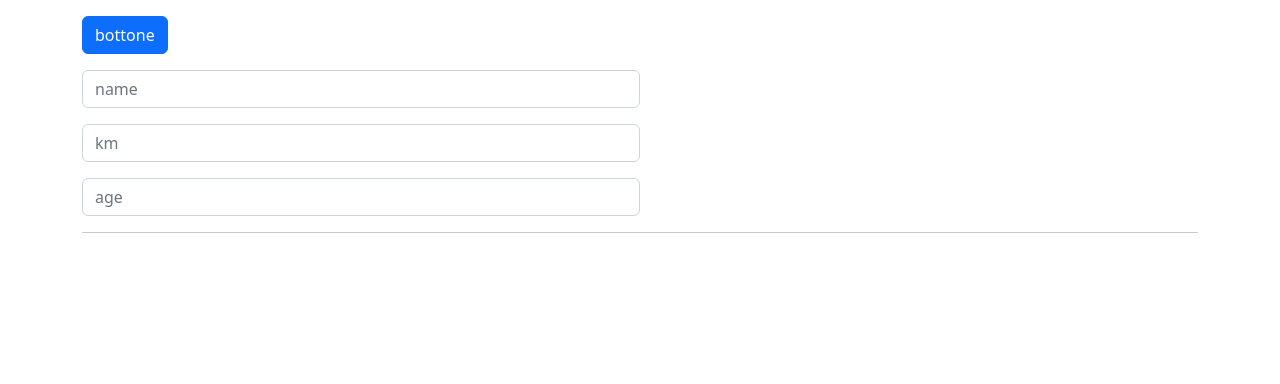
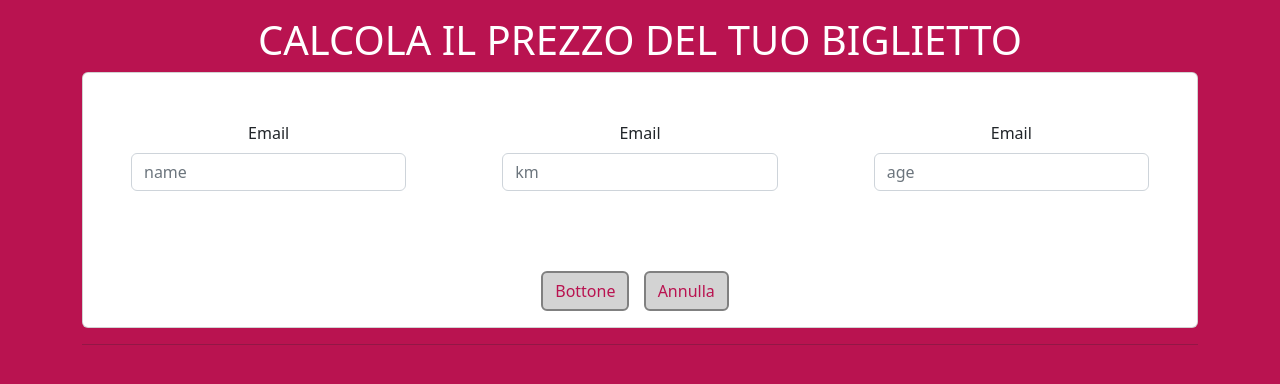
Before and after one commit to JordiMasci/js-biglietto-treno-form, a plain HTML site: page index.html in a window 1280 px wide. Drawn offline with nearby package versions, Linux system fonts and the light colour scheme.

Commit message:
feat: start css

```diff
--- a/Javascript/main.js
+++ b/Javascript/main.js
@@ -31,16 +31,17 @@ buttonSend.addEventListener('click', function(){
     namePerson.innerHTML = userName.value
 
     // Prezzo finale
-    let priceTotalKm = parseInt(userKm.value) * priceKm
+    let totalPrice = parseInt(userKm.value) * priceKm
 
     // Sconto
     if (parseInt(userAge.value) < 18){
-        let priceTotalKm = parseInt(userKm.value) * priceKm * 0.2
-        finalText.innerHTML = priceTotalKm
+        let discountKm = parseInt(userKm.value) * priceKm * 0.2
+        console.log(discountKm)
+        totalPrice = totalPrice - discountKm
     } else if (parseInt(userAge.value) > 65) {
-        let priceTotalKm = parseInt(userKm.value) * priceKm * 0.4
-        finalText.innerHTML = priceTotalKm
-    } else {
-        finalText.innerHTML = priceTotalKm
+        let discountKm = parseInt(userKm.value) * priceKm * 0.4
+        console.log(discountKm)
+        totalPrice = totalPrice - discountKm
     }
+    finalText.innerHTML = totalPrice
 })
--- /dev/null
+++ b/css/style.css
@@ -0,0 +1,18 @@
+body {
+    background-color: #b91350;
+}
+
+h1 {
+    color: white;
+}
+
+.bottone-calcolo {
+    margin-right: 10px;
+    border: 2px solid gray;
+    background-color: lightgray;
+    color: #b91350;
+}
+
+.btn:hover {
+
+}
--- a/index.html
+++ b/index.html
@@ -13,34 +13,62 @@
       crossorigin="anonymous"
     />
 
+    <!-- CSS -->
+    <link rel="stylesheet" href="css/style.css" />
+
     <!-- Javascript -->
     <script src="Javascript/main.js" text="text/javascript" defer></script>
   </head>
   <body>
+    <div class="container text-center">
+      <h1 class="mt-3">CALCOLA IL PREZZO DEL TUO BIGLIETTO</h1>
+
+      <!-- CARD-1 -->
+      <div class="card">
         <div class="container">
-      <button id="send-text" class="btn btn-primary mt-3 mb-3">bottone</button>
-
+          <div class="row">
+            <div class="col p-5">
+              <label for="inputEmail4" class="form-label">Email</label>
               <input
                 id="name-user"
                 type="text"
-        class="form-control mb-3 w-50"
+                class="form-control mb-3 "
                 placeholder="name"
                 aria-label="First name"
               />
+            </div>
+            <div class="col p-5">
+              <label for="inputEmail4" class="form-label">Email</label>
               <input
                 id="km-to-go"
                 type="text"
-        class="form-control w-50 mb-3"
+                class="form-control  mb-3"
                 placeholder="km"
                 aria-label="First name"
               />
+            </div>
+            <div class="col p-5">
+              <label for="inputEmail4" class="form-label">Email</label>
               <input
                 id="age-user"
                 type="text"
-        class="form-control w-50"
+                class="form-control "
                 placeholder="age"
                 aria-label="First name"
               />
+            </div>
+          </div>
+        </div>
+
+        <div class="container">
+            <button id="send-text" class="btn btn-primary mt-3 mb-3 bottone-calcolo">
+              Bottone
+            </button>
+            <button class="btn btn-primary mt-3 mb-3 bottone-calcolo">
+              Annulla
+            </button>
+        </div>
+      </div>
 
       <hr />
 
```
Lines whose indentation alone changed are shown as unchanged.
